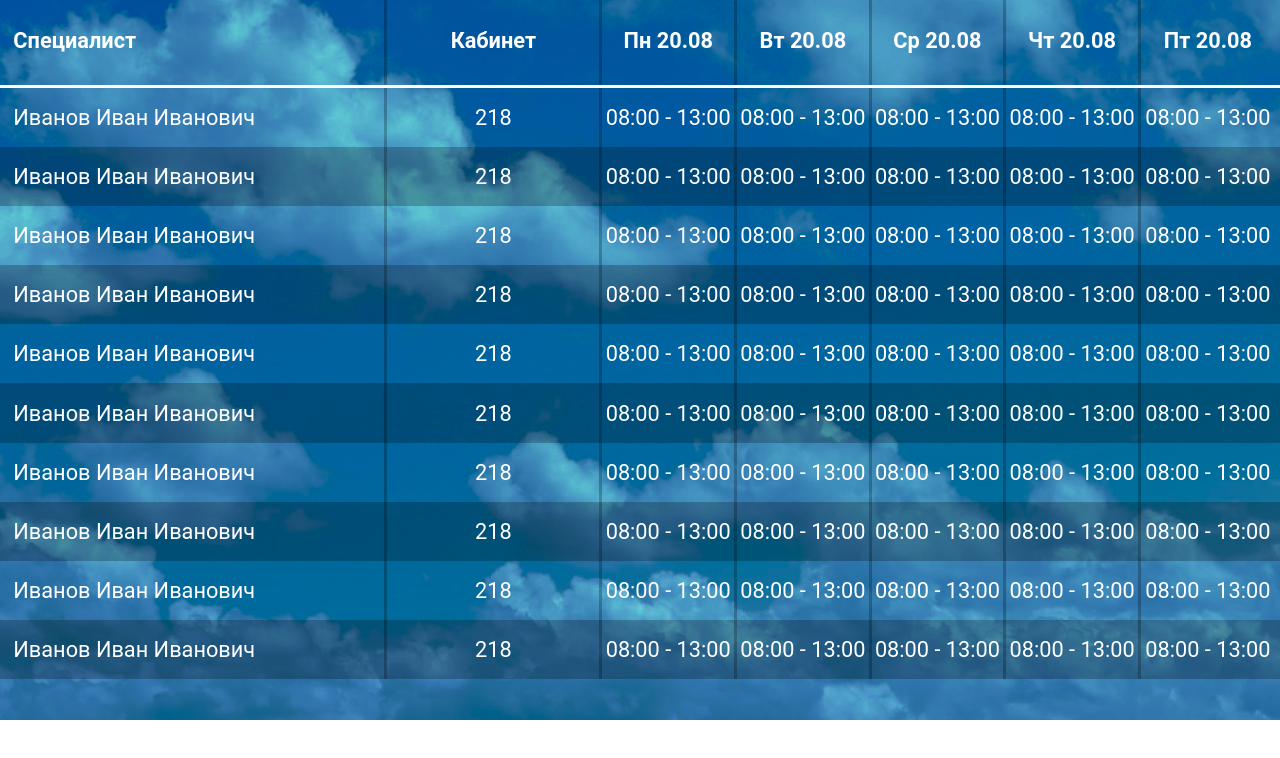
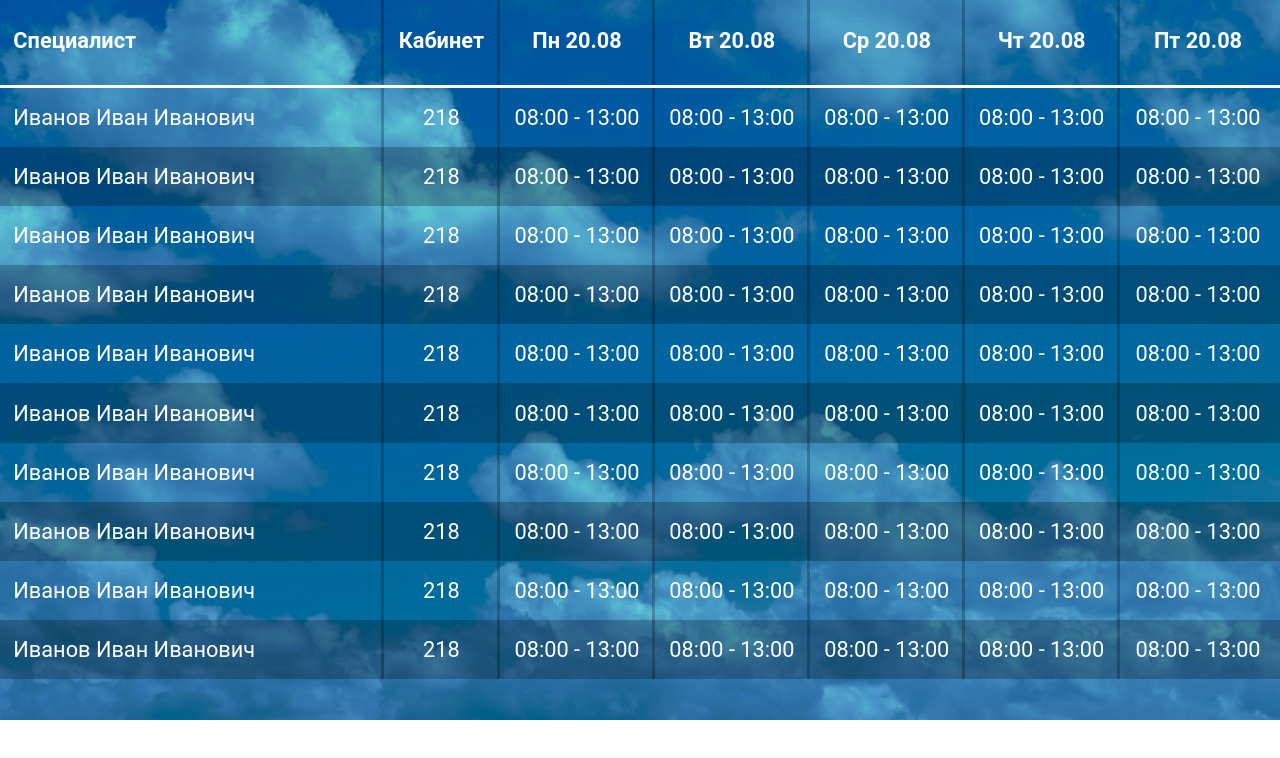
Before and after one commit to fresh-web-studio/timetable, a plain HTML site: page index.html in a window 1280 px wide. Drawn offline with Linux system fonts and the light colour scheme.

Commit message:
Исправление размера колонок: у одной колонки была ширина в пикселях

```diff
--- a/style.css
+++ b/style.css
@@ -37,7 +37,7 @@ body {
     border-bottom: 0.260vw solid #fff;
 }
 .header__name, .main__name {
-    width: 37vw;
+    width: 30vw;
     border-right: 0.260vw solid rgba(0, 0, 0, 0.24);
 }
 .header__name {
@@ -48,12 +48,12 @@ body {
     padding: 2.18vw 1.042vw;
 }
 .header__cabinet, .main__cabinet {
-    width: 260px;
+    width: 9vw;
     border-right: 0.260vw solid rgba(0, 0, 0, 0.24);
     text-align: center;
 }
 .header__day, .main__time {
-    width: 13vw;
+    width: 12vw;
     text-align: center;
     border-right: 0.260vw solid rgba(0, 0, 0, 0.24);
 }
```
